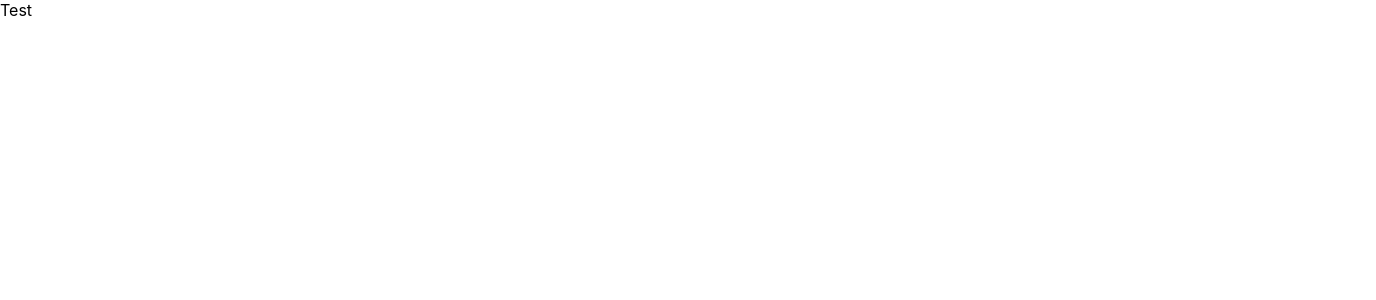
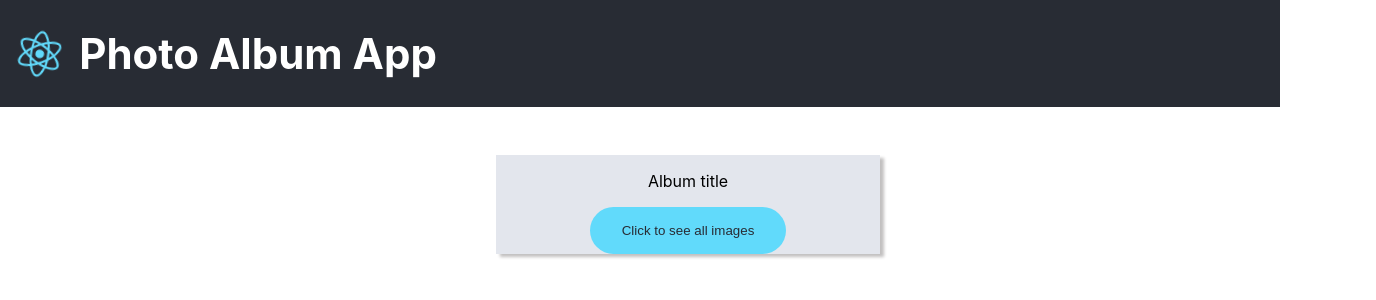
Before and after one commit to MirjanaTomic/react-photo-album, a React (Create React App) app: page /userAlbums in a window 1280 px wide. Shown: the top 300 px of the page, 1376 px wide, since content can reach past the window. Built offline with nearby package versions, Linux system fonts and the light colour scheme.

Commit message:
Created album view

```diff
--- /dev/null
+++ b/src/Albums.tsx
@@ -0,0 +1,26 @@
+import logo from "./logo.svg";
+
+function Card(): JSX.Element {
+  return (
+    <>
+      <div className="App-card">
+        <p>Album title</p>
+        <button>Click to see all images</button>
+      </div>
+    </>
+  );
+}
+
+export default function Albums() {
+  return (
+    <>
+      <header className="App-header">
+        <img src={logo} className="App-logo" alt="logo" />
+        <h1>Photo Album App</h1>
+      </header>
+      <div className="App-albums-container">
+        <Card />
+      </div>
+    </>
+  );
+}
--- a/src/App.css
+++ b/src/App.css
@@ -11,7 +11,9 @@
   font-size: calc(5px + 2vmin);
   color: rgba(255, 0, 0, 0.679);
   display: flex;
+  flex-direction: column;
   justify-content: center;
+  align-items: center;
   margin-top: 10vh;
 }
 
@@ -49,6 +51,34 @@
   }
 }
 
+.App-albums-container {
+  width: 100%;
+  padding: 3rem;
+  display: flex;
+  flex-wrap: wrap;
+  justify-content: space-evenly;
+}
+
+.App-card {
+  width: 30%;
+  min-height: 10vh;
+  background-color: #e3e6ed;
+  display: flex;
+  flex-direction: column;
+  align-items: center;
+  box-shadow: 4px 3px 3px rgb(194, 192, 192);
+  margin-bottom: 1rem;
+}
+
+.App-card > button {
+  background-color: #61dafb;
+  border: none;
+  color: #282c34;
+  padding: 1rem 2rem;
+  border-radius: 3rem;
+  cursor: pointer;
+}
+
 .App-link {
   color: #61dafb;
 }
--- /dev/null
+++ b/src/AppNotFoundPage.tsx
@@ -0,0 +1,17 @@
+import logo from "./logo.svg";
+import { Link } from "react-router-dom";
+
+export default function AppNotFoundPage(): JSX.Element {
+  return (
+    <>
+      <header className="App-header">
+        <img src={logo} className="App-logo" alt="logo" />
+        <h1>Photo Album App</h1>
+      </header>
+      <div className="App-not-found">
+        <span>404 Page Not Found</span>
+        <Link to="/">Back To Home Page</Link>
+      </div>
+    </>
+  );
+}
--- a/src/index.tsx
+++ b/src/index.tsx
@@ -4,20 +4,18 @@ import "./index.css";
 import App from "./App";
 import reportWebVitals from "./reportWebVitals";
 import { createBrowserRouter, RouterProvider } from "react-router-dom";
+import Albums from "./Albums";
+import AppNotFoundPage from "./AppNotFoundPage";
 
 const router = createBrowserRouter([
   {
     path: "/",
     element: <App />,
-    errorElement: (
-      <div className="App-not-found">
-        <span>404 Page Not Found</span>
-      </div>
-    ),
+    errorElement: <AppNotFoundPage />,
   },
   {
     path: "/userAlbums",
-    element: <div>Test</div>,
+    element: <Albums />,
   },
 ]);
 
```
